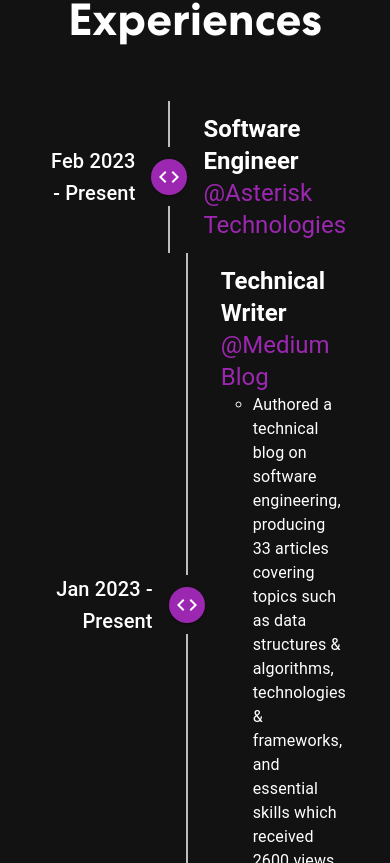
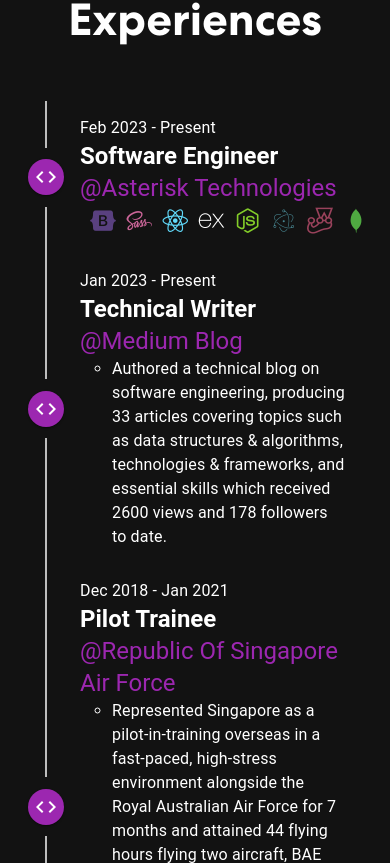
Before and after one commit to xavierkoo/xavierkoo.github.io, a React (Create React App) app: page / in a window 390 px wide. Shown: the part 2041-2904 px from the top of the page. Built offline with nearby package versions, Linux system fonts and the light colour scheme; what react-cursor-custom would draw is missing.

Commit message:
feat: experience section mobile view

```diff
--- a/src/App.css
+++ b/src/App.css
@@ -634,8 +634,14 @@ nav.navbar .navbar-toggler[aria-expanded="true"] .navbar-toggler-icon {
   margin-top: 20px;
 }
 
+.item-exp i {
+  /* Default font size for larger screen sizes */
+  font-size: 50px;
+}
+
 @media (max-width: 768px) {
-  .item-exp {
-    display: none;
+  .item-exp i {
+    /* Font size for mobile devices */
+    font-size: 26px;
   }
 }
--- a/src/components/Experience.js
+++ b/src/components/Experience.js
@@ -1,11 +1,10 @@
 import * as React from "react";
 import { Container, Row, Col } from "react-bootstrap";
 import Timeline from "@mui/lab/Timeline";
-import TimelineItem from "@mui/lab/TimelineItem";
+import TimelineItem, { timelineItemClasses } from "@mui/lab/TimelineItem";
 import TimelineSeparator from "@mui/lab/TimelineSeparator";
 import TimelineConnector from "@mui/lab/TimelineConnector";
 import TimelineContent from "@mui/lab/TimelineContent";
-import TimelineOppositeContent from "@mui/lab/TimelineOppositeContent";
 import TimelineDot from "@mui/lab/TimelineDot";
 import CodeIcon from '@mui/icons-material/Code';
 import Typography from "@mui/material/Typography";
@@ -21,16 +20,15 @@ export const Experience = () => {
                         <h2 className="m-5" style={{ fontSize: '45px', fontWeight: '700', textAlign: 'center' }}>
                             Experiences
                         </h2>
-                            <Timeline position="right">
+                            <Timeline
+                                sx={{
+                                    [`& .${timelineItemClasses.root}:before`]: {
+                                        flex: 0,
+                                        padding: 0,
+                                    },
+                                }}
+                            >
                                 <TimelineItem>
-                                    <TimelineOppositeContent
-                                    sx={{ m: "auto 0" }}
-                                    align="right"
-                                    variant="h6"
-                                    color="text.dark"
-                                    >
-                                    Feb 2023 - Present
-                                    </TimelineOppositeContent>
                                     <TimelineSeparator>
                                         <TimelineConnector  />
                                         <TimelineDot color="secondary">
@@ -38,31 +36,27 @@ export const Experience = () => {
                                         </TimelineDot>
                                         <TimelineConnector />
                                     </TimelineSeparator>
-                                    <TimelineContent sx={{ py: "12px", px: 2 }}>
+                                    <TimelineContent sx={{ py: "15px", px: 2 }}>
+                                    <Typography variant="p" component="span">
+                                        Feb 2023 - Present
+                                    </Typography> <br />
                                     <Typography  fontWeight="bold" variant="h5" component="span">
                                         Software Engineer <Typography variant="h5" color="secondary">@Asterisk Technologies</Typography>
                                     </Typography>
                                     <Typography></Typography> {/* TODO: add description in list */}
-                                    <div className="item-exp">
-                                        <i class="devicon-bootstrap-plain colored" style={{ fontSize: '50px' }}></i>
-                                        <i class="devicon-react-original colored" style={{ fontSize: '50px' }}></i>
-                                        <i class="devicon-express-original" style={{ fontSize: '50px' }}></i>
-                                        <i class="devicon-nodejs-plain colored" style={{ fontSize: '50px' }}></i>
-                                        <i class="devicon-electron-original colored" style={{ fontSize: '50px' }}></i>
-                                        <i class="devicon-jest-plain colored" style={{ fontSize: '50px' }}></i>
-                                        <i class="devicon-mongodb-plain colored" style={{ fontSize: '50px' }}></i>
+                                    <div className="item-exp mt-1">
+                                        <i class="devicon-bootstrap-plain colored"></i>
+                                        <i class="devicon-sass-plain colored"></i>
+                                        <i class="devicon-react-original colored"></i>
+                                        <i class="devicon-express-original"></i>
+                                        <i class="devicon-nodejs-plain colored"></i>
+                                        <i class="devicon-electron-original colored"></i>
+                                        <i class="devicon-jest-plain colored"></i>
+                                        <i class="devicon-mongodb-plain colored"></i>
                                     </div>
                                     </TimelineContent>
                                 </TimelineItem>
                                 <TimelineItem>
-                                    <TimelineOppositeContent
-                                    sx={{ m: "auto 0" }}
-                                    align="right"
-                                    variant="h6"
-                                    color="text.dark"
-                                    >
-                                    Jan 2023 - Present
-                                    </TimelineOppositeContent>
                                     <TimelineSeparator>
                                         <TimelineConnector  />
                                         <TimelineDot color="secondary">
@@ -70,7 +64,10 @@ export const Experience = () => {
                                         </TimelineDot>
                                         <TimelineConnector />
                                     </TimelineSeparator>
-                                    <TimelineContent sx={{ py: "12px", px: 2 }}>
+                                    <TimelineContent sx={{ py: "15px", px: 2 }}>
+                                    <Typography variant="p" component="span">
+                                        Jan 2023 - Present
+                                    </Typography> <br />
                                     <Typography  fontWeight="bold" variant="h5" component="span">
                                         Technical Writer <Typography variant="h5" color="secondary">@Medium Blog</Typography>
                                     </Typography>
@@ -85,14 +82,6 @@ export const Experience = () => {
                                     </TimelineContent>
                                 </TimelineItem>
                                 <TimelineItem>
-                                    <TimelineOppositeContent
-                                    sx={{ m: "auto 0" }}
-                                    align="right"
-                                    variant="h6"
-                                    color="text.dark"
-                                    >
-                                    Dec 2018 - Jan 2021
-                                    </TimelineOppositeContent>
                                     <TimelineSeparator>
                                         <TimelineConnector  />
                                         <TimelineDot color="secondary">
@@ -100,7 +89,10 @@ export const Experience = () => {
                                         </TimelineDot>
                                         <TimelineConnector />
                                     </TimelineSeparator>
-                                    <TimelineContent sx={{ py: "12px", px: 2 }}>
+                                    <TimelineContent sx={{ py: "15px", px: 2 }}>
+                                    <Typography variant="p" component="span">
+                                        Dec 2018 - Jan 2021
+                                    </Typography> <br />
                                     <Typography  fontWeight="bold" variant="h5" component="span">
                                         Pilot Trainee <Typography variant="h5" color="secondary">@Republic Of Singapore Air Force</Typography>
                                     </Typography>
@@ -111,7 +103,6 @@ export const Experience = () => {
                                     </TimelineContent>
                                 </TimelineItem>
                             </Timeline>
-
                         </div>
 
                     </Col>
```
Lines whose indentation alone changed are shown as unchanged.
